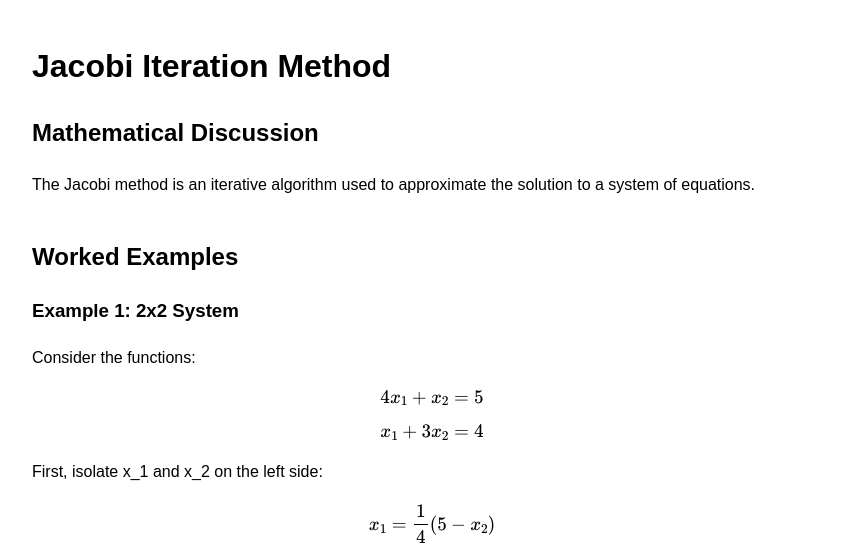
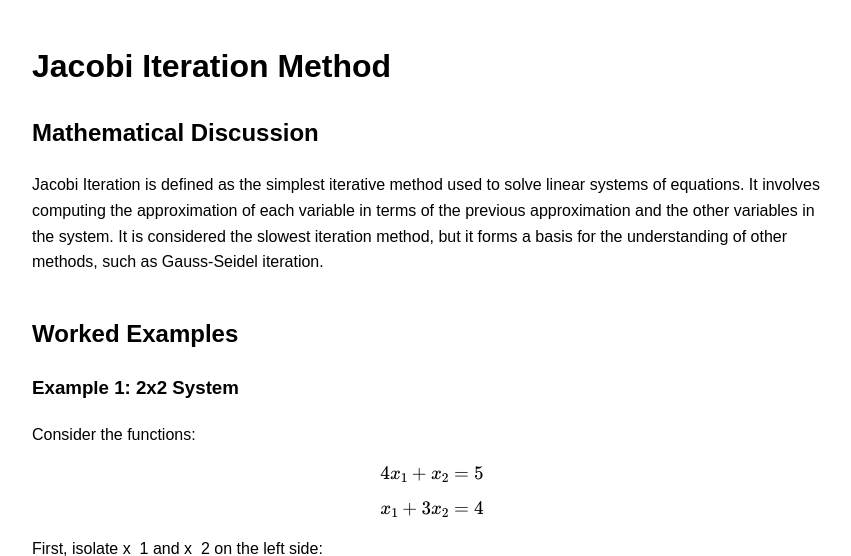
Before and after one commit to HEHE-soldier/Numerical_Methods, a Flask app: page / in a window 1280 px wide. Shown: the top 556 px of the page, without its empty margins (208-1059 px from the left). Run offline with Flask 3, Linux system fonts and the light colour scheme.

Commit message:
rtyuio.h,ugnf

```diff
--- a/templates/index.html
+++ b/templates/index.html
@@ -20,7 +20,7 @@
        <div class="section">
             <h1>Jacobi Iteration Method</h1>
             <h2>Mathematical Discussion</h2>
-            <p>The Jacobi method is an iterative algorithm used to approximate the solution to a system of equations.</p>
+            <p>Jacobi Iteration is defined as the simplest iterative method used to solve linear systems of equations. It involves computing the approximation of each variable in terms of the previous approximation and the other variables in the system. It is considered the slowest iteration method, but it forms a basis for the understanding of other methods, such as Gauss-Seidel iteration.</p>
        </div>
        <div class="section">
             <h2>Worked Examples</h2>
```
